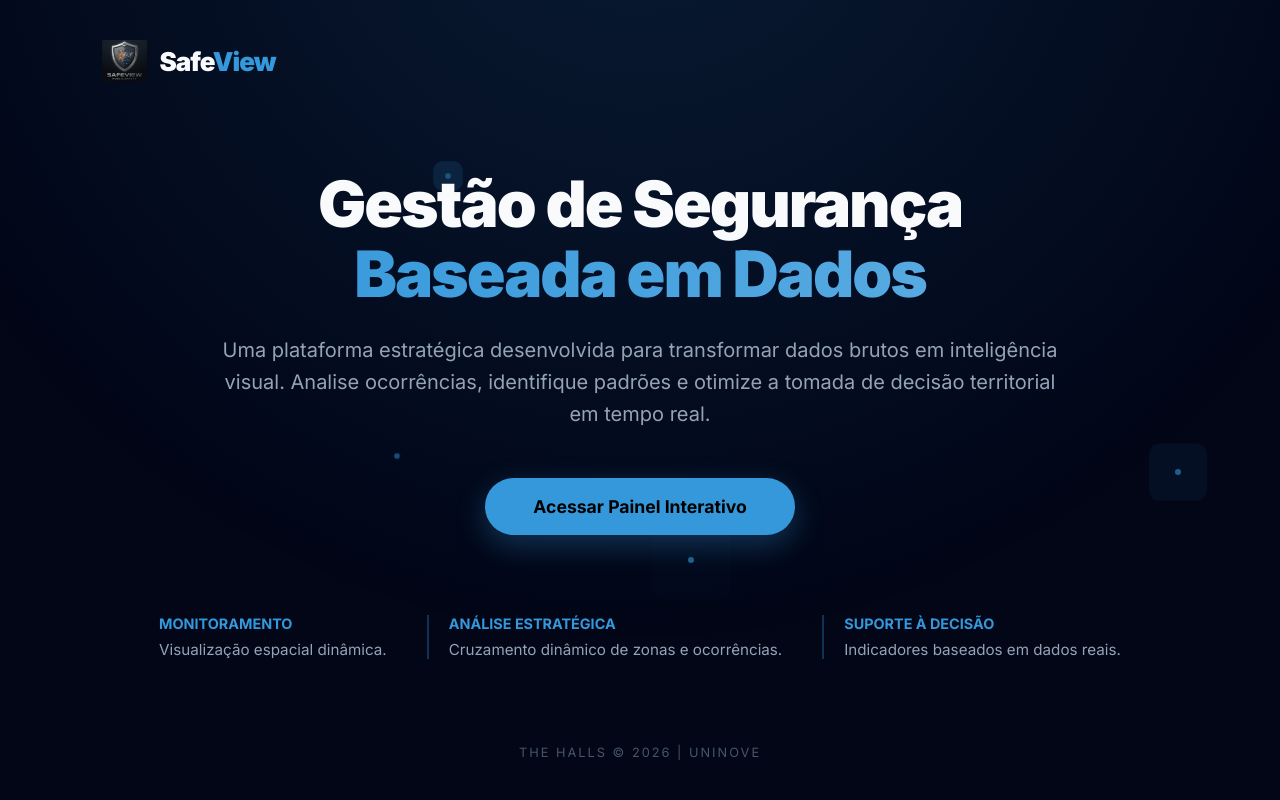
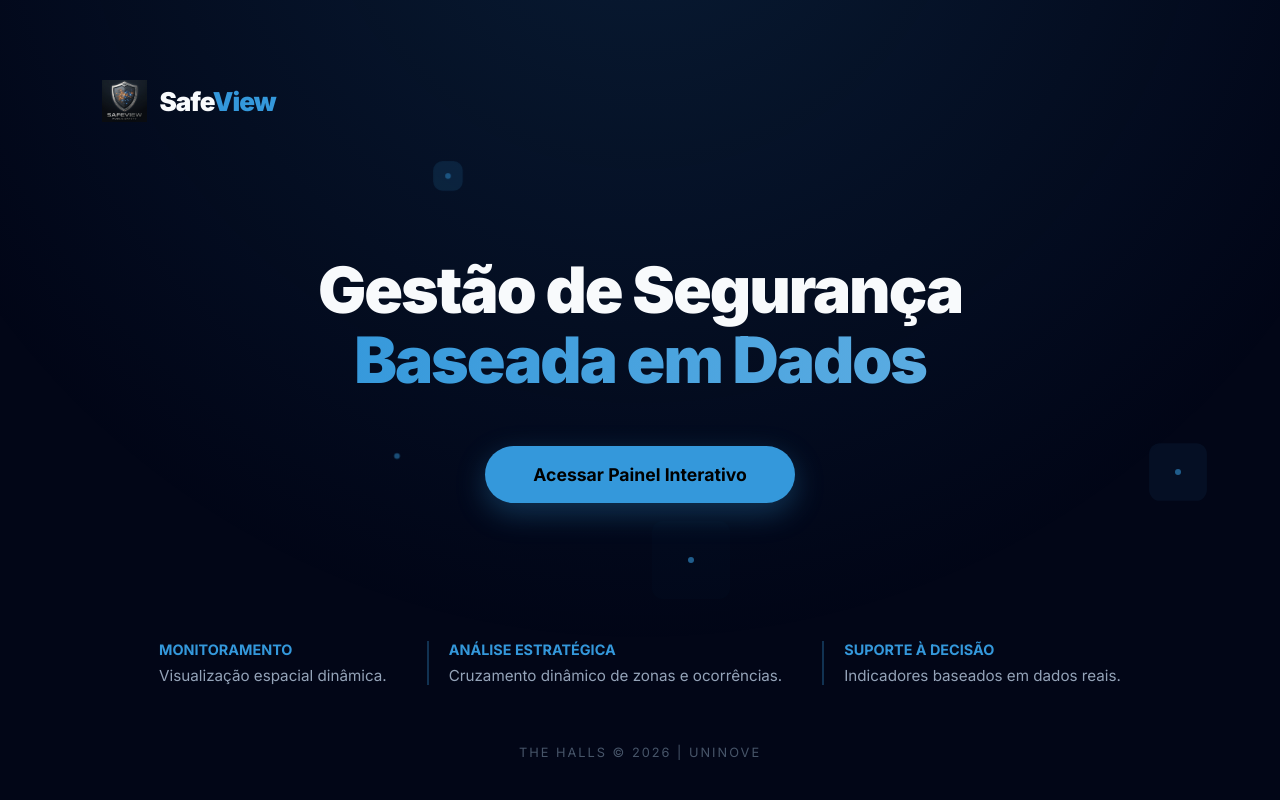
Before and after one commit to andersonsouzx/safeview-repo, a Flask app: page / in a window 1280 px wide. Run offline with Flask 3, Linux system fonts and the light colour scheme.

Commit message:
Landing page v0.6

```diff
--- a/templates/landing.html
+++ b/templates/landing.html
@@ -45,7 +45,7 @@
         }
 
         header {
-            padding: 40px 8%;
+            padding: 80px 8%;
             z-index: 10;
         }
 
@@ -81,8 +81,12 @@
         }
 
         .presentation-box {
-            max-width: 850px;
-            animation: slideUp 1s ease-out;
+            display: flex;
+            flex-direction: column;
+            align-items: center;
+            justify-content: center;
+            z-index: 10;
+            margin-top: -150px;
         }
 
         h1 {
@@ -131,7 +135,10 @@
         .features {
             display: flex;
             gap: 40px;
-            margin-top: 80px;
+            /* O segredo está aqui: fixa o bloco no fundo da tela */
+            position: absolute;
+            bottom: 115px;
+            z-index: 10;
         }
 
         .feature-item {
@@ -253,11 +260,7 @@
 
     <main>
         <div class="presentation-box">
-            <h1>Gestão de Segurança <span>Baseada em Dados</span></h1>
-            <p class="description">
-                Uma plataforma estratégica desenvolvida para transformar dados brutos em inteligência visual.
-                Analise ocorrências, identifique padrões e otimize a tomada de decisão territorial em tempo real.
-            </p>
+            <h1 style="margin-bottom: 50px;">Gestão de Segurança <span>Baseada em Dados</span></h1>
 
             <a class="btn-start" data-url="/mapa" style="cursor: pointer;">Acessar Painel Interativo</a>
         </div>
@@ -359,7 +362,7 @@
         }
     </style>
 
-<script>
+    <script>
         // 1. Código do botão de acesso
         document.querySelector('.btn-start').addEventListener('click', function (e) {
             const targetUrl = this.getAttribute('data-url');
```
